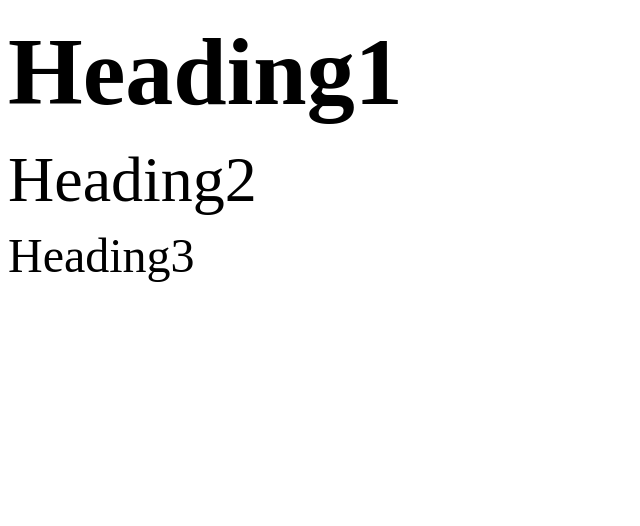
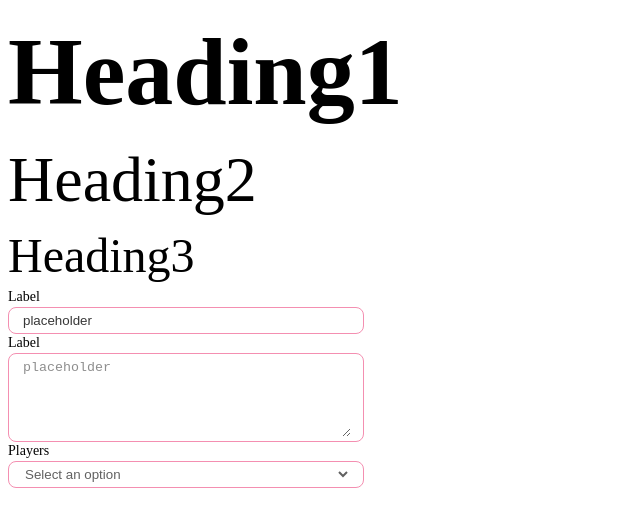
Before and after one commit to nickcoga/Get-That-Home-Project, a React (Create React App) app: page / in a window 1280 px wide. Shown: the top 526 px of the page, without its empty margins (0-640 px from the left). Built offline with nearby package versions, Linux system fonts and the light colour scheme.

Commit message:
Adding styles to inputs and create test component

```diff
--- a/src/App.js
+++ b/src/App.js
@@ -1,5 +1,6 @@
 import React from "react";
 import Text from "./components/styles/Heading";
+import Prueba from "./components/UI/Prueba";
 
 function App() {
   // clear this commit
@@ -14,6 +15,7 @@ function App() {
       <Text type="Calabria" size="H3">
         Heading3
       </Text>
+      <Prueba />
     </div>
   );
 }
--- a/src/components/UI/Inputs.js
+++ b/src/components/UI/Inputs.js
@@ -21,7 +21,7 @@ const Caption = styled.span(
 
 const Container = styled.div(
   (props) => css`
-    width: 100%;
+    width: 356px;
     display: flex;
     align-items: center;
     padding: 4px 12px;
@@ -35,8 +35,8 @@ const Container = styled.div(
       border: ${`1px solid ${colors.ShallowPink}`};
     }
     &:focus-within {
-      border: ${`1px solid ${colors.Gray}`};
-      box-shadow: ${`0px 0px 4px ${colors.Gray}`};
+      border: ${`1px solid ${colors.ShallowPink}`};
+      box-shadow: ${`0px 0px 4px ${colors.ShallowPink}`};
     }
   `
 );
@@ -60,25 +60,26 @@ const StyledInput = styled.input`
 
 const StyledTextArea = styled.textarea`
   border: none;
-  color: ${colors.gray2};
+  color: ${colors.Gray};
   width: 100%;
   &:focus {
     outline: none;
   }
   &::placeholder {
-    color: ${colors.gray5};
+    color: ${colors.LightGray};
   }
 `;
 
 const StyledSelect = styled.select`
   border: none;
   width: 100%;
-  color: ${colors.gray2};
+  background-color: ${colors.White};
+  color: ${colors.Gray};
   &:focus {
     outline: none;
   }
   &::placeholder {
-    color: ${colors.gray5};
+    color: ${colors.LightGray};
   }
   option:first-of-type {
     color: red;
--- /dev/null
+++ b/src/components/UI/Prueba.js
@@ -0,0 +1,54 @@
+import { useReducer } from "react";
+import { InputText, InputTextArea, Select } from "../UI/Inputs";
+import formReducer from "../../reducers/formReducer";
+
+const Prueba = () => {
+  const [state, dispatch] = useReducer(formReducer, {
+    name: "",
+    phone: "",
+    gender: "",
+    birthday: "",
+    country: { code: "" },
+    profession: "",
+    experiences: [{ occupation: "", company: "", startDate: "", endDate: "" }],
+    avatarUrl: "",
+  });
+
+  const handleChange = (e) => {
+    const { name, value } = e.target;
+    dispatch({ type: "CHANGE_FIELD", payload: { name, value } });
+  };
+
+  return (
+    <div>
+      <InputText
+        label="Label"
+        placeholder="placeholder"
+        name="name"
+        value={state.name}
+        onChange={handleChange}
+      />
+      <InputTextArea
+        label="Label"
+        placeholder="placeholder"
+        name="big"
+        value={state.big}
+      />
+      <Select
+        label="Players"
+        placeholder="Select an option"
+        name="country"
+        value={state.country.code}
+        onChange={handleChange}
+        options={[
+          { value: "pj1", text: "Abel" },
+          { value: "pj2", text: "Juan Carlos" },
+          { value: "pj3", text: "Nick" },
+          { value: "pj4", text: "Christian" },
+        ]}
+      />
+    </div>
+  );
+};
+
+export default Prueba;
--- /dev/null
+++ b/src/reducers/formReducer.js
@@ -0,0 +1,25 @@
+const formReducer = (prevState, { type, payload }) => {
+  const countries = {
+    pj1: "Abel",
+    pj2: "Juan Carlos",
+    pj3: "Nick",
+    pj4: "Christian",
+  };
+  switch (type) {
+    case "CHANGE_FIELD":
+      if (payload.name === "country") {
+        return {
+          ...prevState,
+          [payload.name]: {
+            name: countries[payload.value],
+            code: payload.value,
+          },
+        };
+      }
+      return { ...prevState, [payload.name]: payload.value };
+    default:
+      throw new Error("Invalid action");
+  }
+};
+
+export default formReducer;
```
